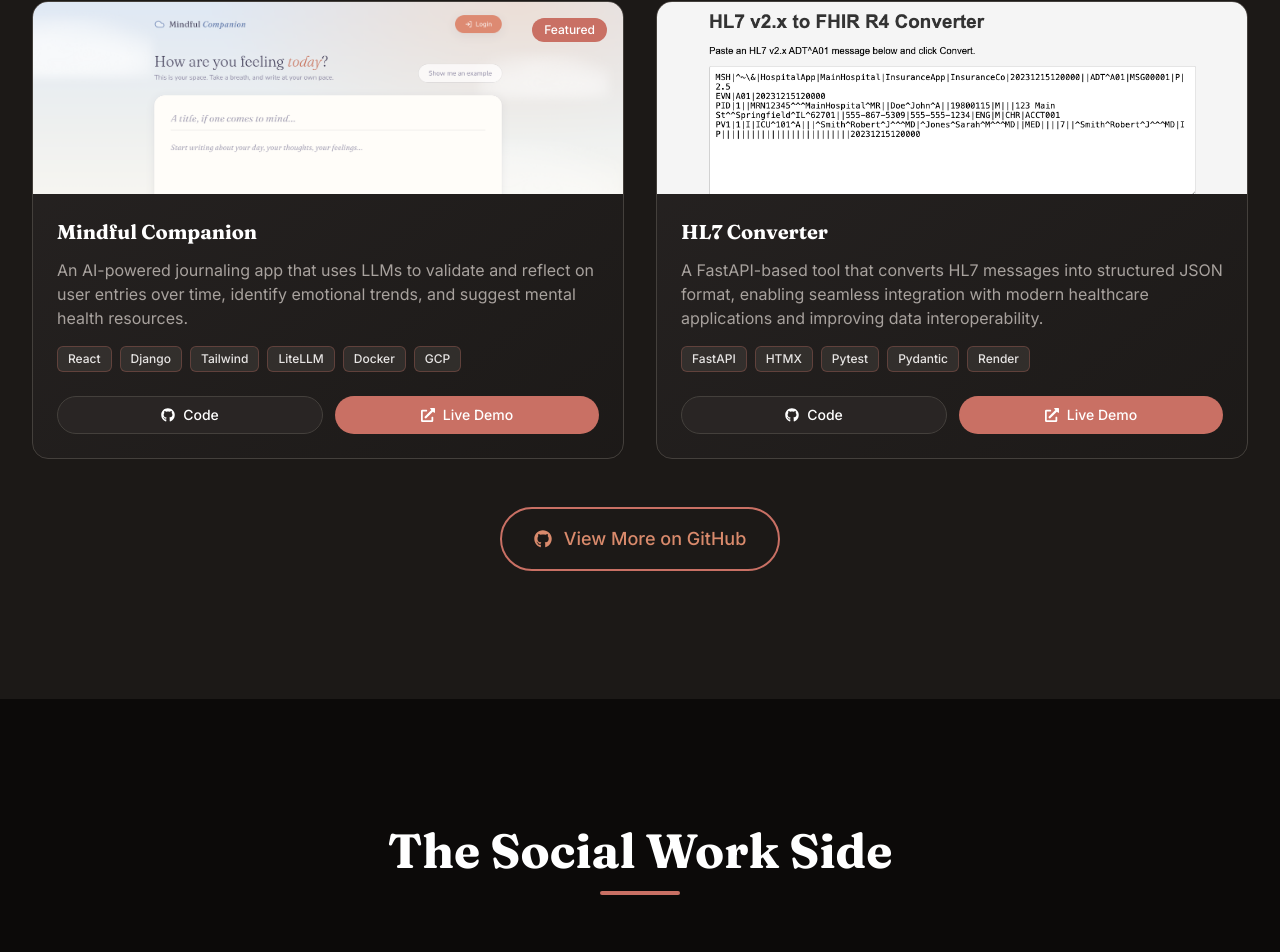
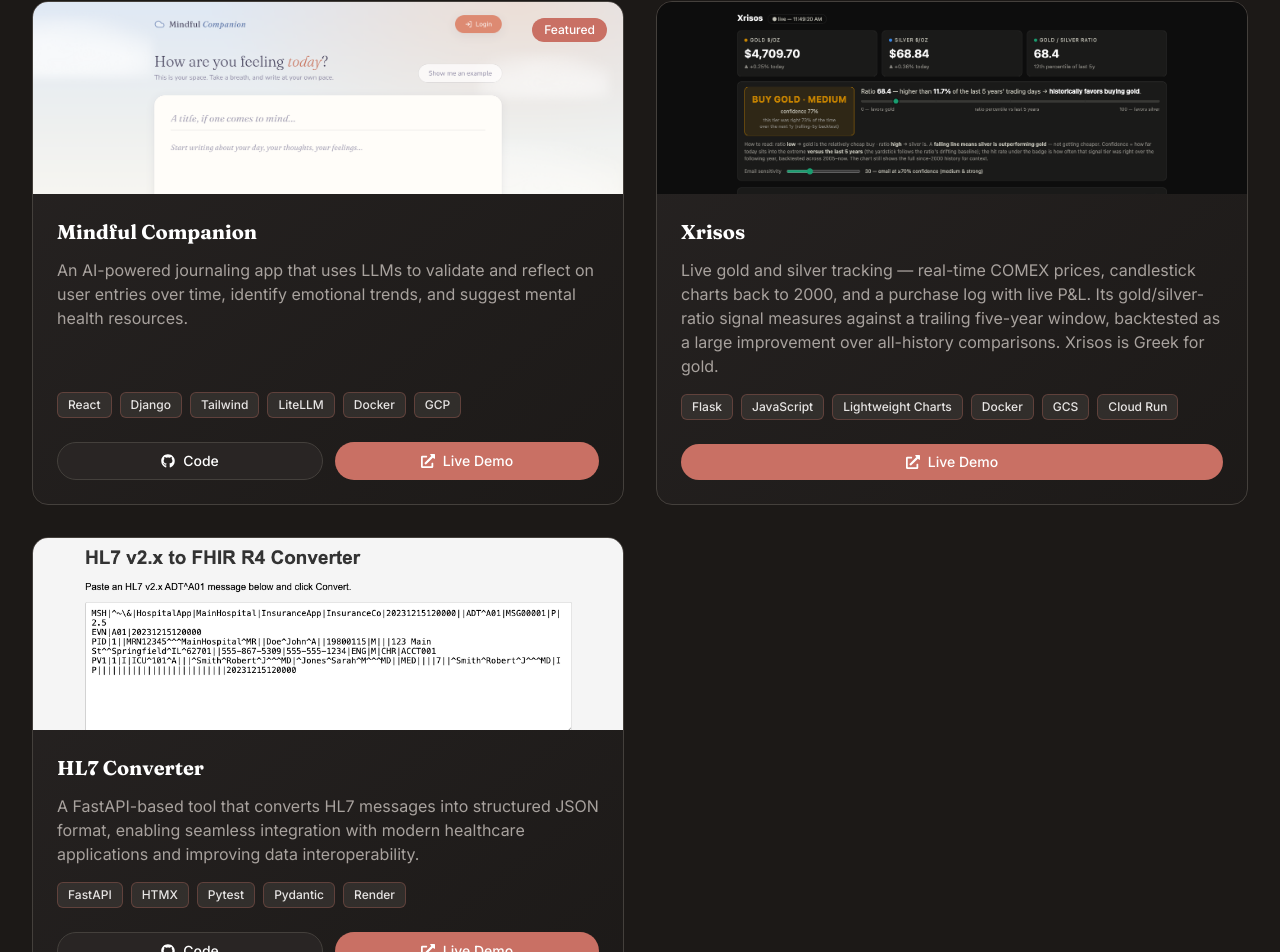
Before and after one commit to gkatsikis/gkats-portfolio, a React (Vite) app: page / in a window 1280 px wide. Shown: the part 3953-4905 px from the top of the page. Built offline with nearby package versions, Linux system fonts and the light colour scheme; no server answers.

Commit message:
add xrisos project

```diff
--- a/src/data/projects.js
+++ b/src/data/projects.js
@@ -33,6 +33,16 @@
     featured: true,
   },
   {
+    id: 7,
+    title: 'Xrisos',
+    description: 'Live gold and silver tracking — real-time COMEX prices, candlestick charts back to 2000, and a purchase log with live P&L. Its gold/silver-ratio signal measures against a trailing five-year window, backtested as a large improvement over all-history comparisons. Xrisos is Greek for gold.',
+    image: '/xrisos.png',
+    technologies: ['Flask', 'JavaScript', 'Lightweight Charts', 'Docker', 'GCS', 'Cloud Run'],
+    githubUrl: null,
+    liveUrl: 'https://xrisos.org',
+    featured: false,
+  },
+  {
     id: 3,
     title: 'HL7 Converter',
     description: 'A FastAPI-based tool that converts HL7 messages into structured JSON format, enabling seamless integration with modern healthcare applications and improving data interoperability.',
```
Also changed, not shown: public/xrisos.png (added).
